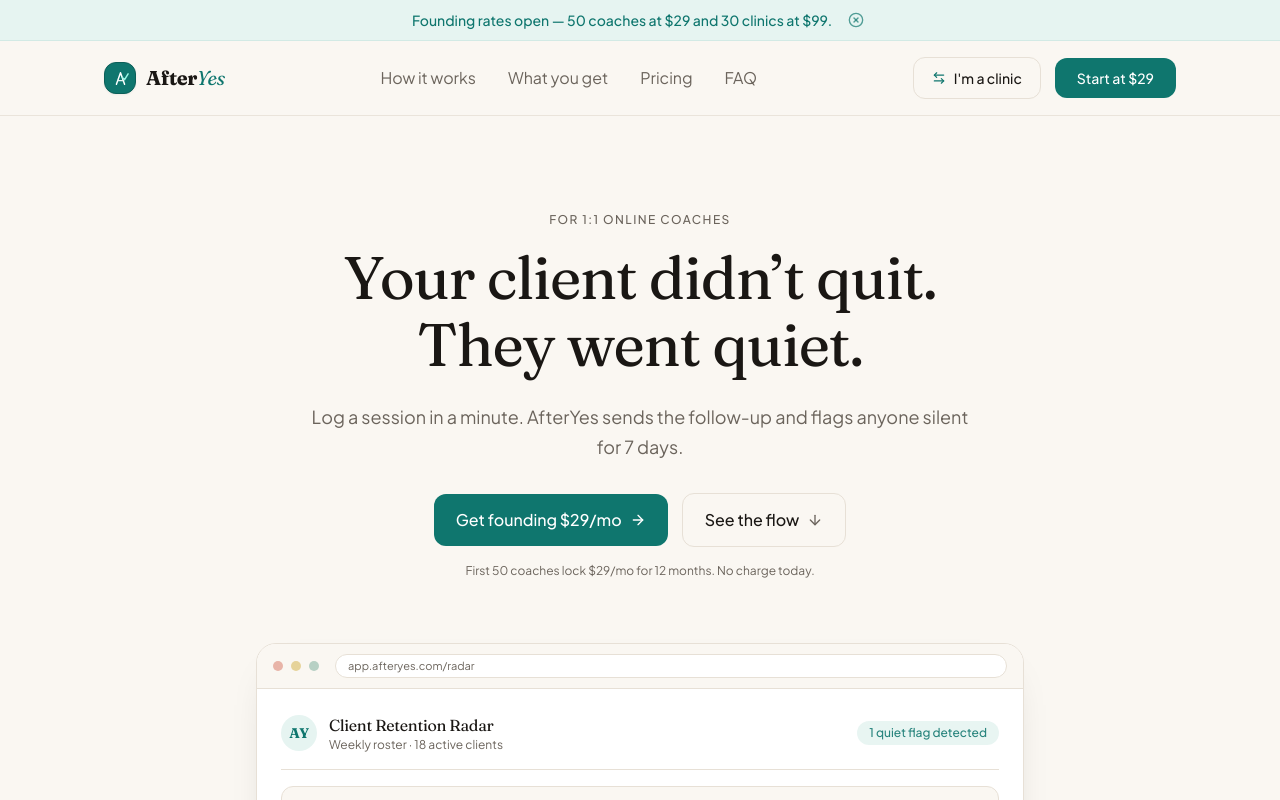
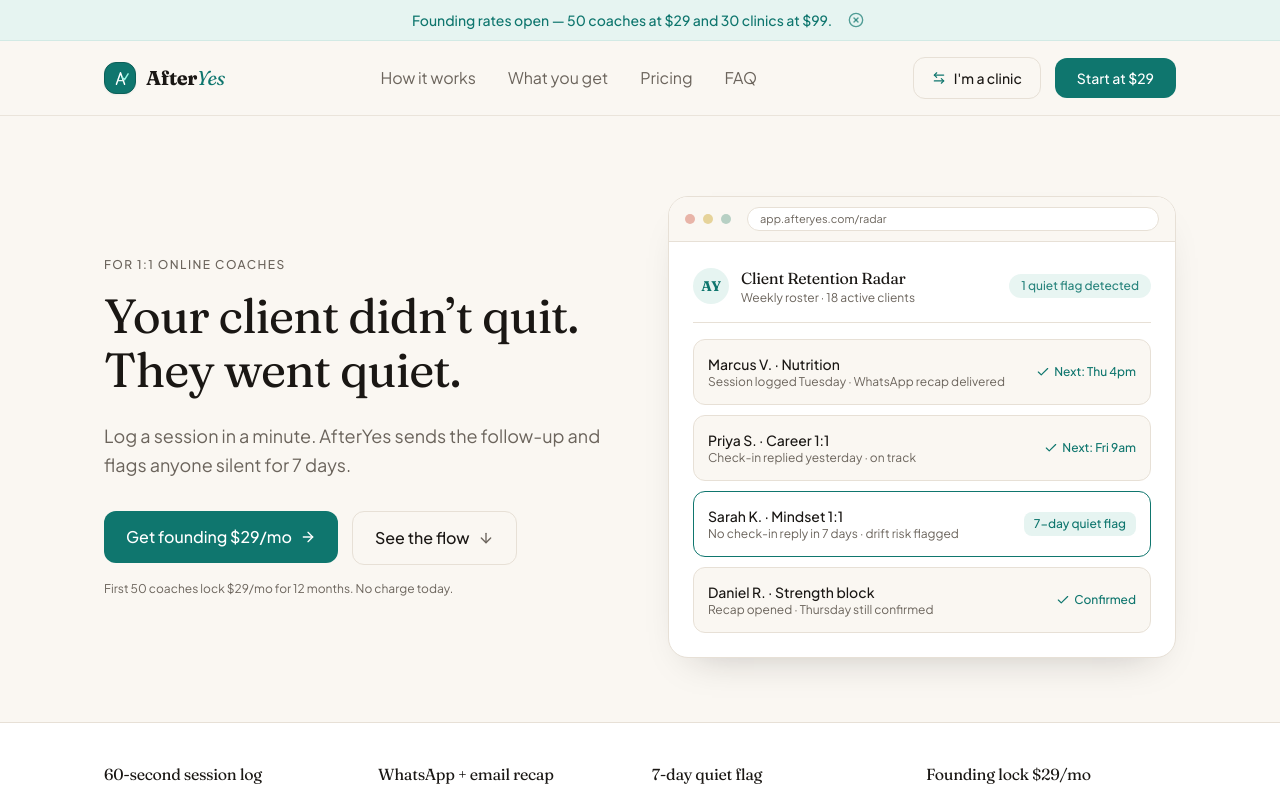
Before and after one commit to Sourendas/AfterYes, a React (Vite) app: page / in a window 1280 px wide. Both pictures are taken after a click on the button 440 px from the left and 573 px from the top of the page. Shown: the top 800 px of the page. Built offline with nearby package versions, Linux system fonts and the light colour scheme.

Commit message:
Lengthen coaches landing: split hero, problem, week timeline, compare, invite

```diff
--- a/src/components/CoachesPage.tsx
+++ b/src/components/CoachesPage.tsx
@@ -4,6 +4,7 @@
 import { ArrowRight, Check, ChevronDown, FileText, BellRing, Clock, ArrowDown } from 'lucide-react';
 import { AnimatedRadarMock } from './ProductMocks';
 import { CoachServiceStories } from './ServiceStories';
+import { ProofStrip, ProblemBand, WeekTimeline, CompareTable, NotThis, MidInvite } from './LandingExtras';
 
 export const CoachesPage: React.FC = () => {
   const { submitWaitlist, navigate } = useAudience();
@@ -37,25 +38,31 @@
   const scrollToFlow = () => document.getElementById('how-it-works')?.scrollIntoView({ behavior: 'smooth' });
   const faqs = [
     { q: 'Stay on WhatsApp?', a: 'Yes. Clients can receive session summaries and next check-in nudges directly over WhatsApp or email, without installing another app.' },
-    { q: 'Is this Trainerize?', a: 'No. Retention, not workout plans. AfterYes keeps clients from drifting away after they say yes.' },
+    { q: 'Is this Trainerize or Quenza?', a: 'No. Those tools run programs and workouts. AfterYes is the thin layer after they already said yes — notes, recap, quiet flag.' },
+    { q: 'Do I need to move off my current calendar?', a: 'No. Log the session and the next date. AfterYes is retention, not a full practice OS.' },
     { q: 'Pay now?', a: 'Not yet. Founding list first. We will email checkout invitations to afteryes.team@gmail.com replies before onboarding begins.' },
+    { q: 'Who is the founding rate for?', a: 'The first 50 coaches lock $29/mo for 12 months. No charge today. After the lock window, Starter is still $29 and Pro is $59.' },
   ];
 
   return (
     <div className="w-full text-[#1A1714]">
-      <section className="pt-16 sm:pt-24 pb-16 sm:pb-24 px-4 sm:px-6 max-w-[1120px] mx-auto">
-        <div className="max-w-3xl mx-auto text-center">
-          <div className="text-xs uppercase tracking-[0.12em] font-sans font-medium text-[#6B645C] mb-4">FOR 1:1 ONLINE COACHES</div>
-          <h1 className="text-[1.85rem] sm:text-5xl lg:text-6xl font-serif text-[#1A1714] tracking-tight leading-[1.12] mb-6">Your client didn’t quit. <br className="hidden sm:inline" />They went quiet.</h1>
-          <p className="text-base sm:text-lg text-[#6B645C] leading-relaxed mb-8 max-w-2xl mx-auto">Log a session in a minute. AfterYes sends the follow-up and flags anyone silent for 7 days.</p>
-          <div className="flex flex-col sm:flex-row items-center justify-center gap-3.5">
-            <button onClick={scrollToSignup} id="hero-coach-primary-cta" className="w-full sm:w-auto inline-flex items-center justify-center gap-2 px-[22px] py-[14px] rounded-[12px] bg-[#0F766E] text-white text-base font-medium hover:bg-[#0C5F59] transition-colors duration-150 cursor-pointer"><span>Get founding $29/mo</span><ArrowRight className="w-4 h-4" /></button>
-            <button onClick={scrollToFlow} id="hero-coach-secondary-cta" className="w-full sm:w-auto inline-flex items-center justify-center gap-2 px-[22px] py-[14px] rounded-[12px] bg-[#FAF7F2] hover:bg-[#F3EDE4] border border-[#E7E0D6] text-[#1A1714] text-base font-medium transition-colors duration-150 cursor-pointer"><span>See the flow</span><ArrowDown className="w-4 h-4 text-[#6B645C]" /></button>
+      <section className="pt-14 sm:pt-20 pb-12 sm:pb-16 px-4 sm:px-6 max-w-[1120px] mx-auto">
+        <div className="grid grid-cols-1 lg:grid-cols-2 gap-10 lg:gap-14 items-center">
+          <div className="text-center lg:text-left">
+            <div className="text-xs uppercase tracking-[0.12em] font-sans font-medium text-[#6B645C] mb-4">FOR 1:1 ONLINE COACHES</div>
+            <h1 className="text-[1.85rem] sm:text-5xl font-serif text-[#1A1714] tracking-tight leading-[1.12] mb-6">Your client didn’t quit. They went quiet.</h1>
+            <p className="text-base sm:text-lg text-[#6B645C] leading-relaxed mb-8 max-w-xl mx-auto lg:mx-0">Log a session in a minute. AfterYes sends the follow-up and flags anyone silent for 7 days.</p>
+            <div className="flex flex-col sm:flex-row items-center lg:items-start justify-center lg:justify-start gap-3.5">
+              <button onClick={scrollToSignup} id="hero-coach-primary-cta" className="w-full sm:w-auto inline-flex items-center justify-center gap-2 px-[22px] py-[14px] rounded-[12px] bg-[#0F766E] text-white text-base font-medium hover:bg-[#0C5F59] transition-colors duration-150 cursor-pointer"><span>Get founding $29/mo</span><ArrowRight className="w-4 h-4" /></button>
+              <button onClick={scrollToFlow} id="hero-coach-secondary-cta" className="w-full sm:w-auto inline-flex items-center justify-center gap-2 px-[22px] py-[14px] rounded-[12px] bg-[#FAF7F2] hover:bg-[#F3EDE4] border border-[#E7E0D6] text-[#1A1714] text-base font-medium transition-colors duration-150 cursor-pointer"><span>See the flow</span><ArrowDown className="w-4 h-4 text-[#6B645C]" /></button>
+            </div>
+            <p className="text-xs text-[#6B645C] mt-4">First 50 coaches lock $29/mo for 12 months. No charge today.</p>
           </div>
-          <p className="text-xs text-[#6B645C] mt-4">First 50 coaches lock $29/mo for 12 months. No charge today.</p>
+          <div><AnimatedRadarMock /></div>
         </div>
-        <div className="mt-12 sm:mt-16 max-w-3xl mx-auto"><AnimatedRadarMock /></div>
       </section>
+      <ProofStrip items={['60-second session log','WhatsApp + email recap','7-day quiet flag','Founding lock $29/mo']} />
+      <ProblemBand eyebrow="The week after they paid" title="Most retainers don’t explode. They fade." lead="The client said yes. You had a strong first call. Then homework slips, replies slow, and by week three you are guessing whether they are still in." columns={[{ title: 'Notes live in Photos', body: 'The commitment from Tuesday is in a screenshot. Next week you reconstruct the session from memory.' },{ title: 'Follow-up is 11pm you', body: 'You mean to send the recap. You don’t. They assume the work stopped when the Zoom ended.' },{ title: 'Quiet looks like fine', body: 'No complaint. No cancel email. Just silence — until the next invoice bounces.' }]} />
       <section id="how-it-works" className="py-16 sm:py-24 border-t border-[#E7E0D6]">
         <div className="max-w-[1120px] mx-auto px-4 sm:px-6">
           <div className="text-center max-w-2xl mx-auto mb-12 sm:mb-16">
@@ -74,6 +81,9 @@
         </div>
       </section>
       <CoachServiceStories />
+      <WeekTimeline eyebrow="A week with AfterYes" title="What actually happens between calls" steps={[{ day: 'Tue 5:08pm', title: 'You log the hour', body: 'Covered protein + sleep. Next check-in Thursday 4pm. Save. Recap queued.' },{ day: 'Tue 5:09pm', title: 'They get the recap', body: 'WhatsApp or email: what you locked, what to do, when you’ll talk.' },{ day: 'Thu 4pm', title: 'The check-in sits there', body: 'If they reply, the roster stays calm. If they don’t, the clock is running.' },{ day: 'Day 7', title: 'Quiet flag', body: 'Sarah surfaces on the radar. One human message while the retainer is still live.' }]} />
+      <CompareTable title="A retention layer, not another coaching OS" lead="Paperbell and Quenza run the whole practice. AfterYes sits after they already said yes." headers={['Job', 'Typical coaching OS', 'AfterYes']} rows={[{ label: 'Workout / program delivery', a: 'Core product', b: 'Not this' },{ label: 'Client website + payments', a: 'Often bundled', b: 'Keep what you have' },{ label: 'Session note + next date', a: 'Buried in a CRM', b: '60-second log' },{ label: 'Follow-up after the call', a: 'You, at 11pm', b: 'Recap on WhatsApp / email' },{ label: 'Quiet-client signal', a: 'You notice late', b: '7-day flag on the roster' },{ label: 'Founding price', a: '$50–$80+/mo typical', b: '$29/mo lock, first 50' }]} />
+      <NotThis yes={['You already have paying 1:1 clients','Follow-up currently lives in your head or camera roll','You want a quiet flag, not a new operating system','Clients already live on WhatsApp or email']} no={['You need a client-facing program / workout app','You sell group courses as the main product','You want a full CRM, contracts, and invoicing suite','You do not have clients yet and need a lead magnet']} />
       <section id="features" className="py-16 sm:py-24 border-t border-[#E7E0D6]">
         <div className="max-w-[1120px] mx-auto px-4 sm:px-6">
           <div className="text-center max-w-2xl mx-auto mb-12 sm:mb-16">
@@ -101,6 +111,7 @@
           <div className="max-w-3xl mx-auto space-y-2 text-center text-xs text-[#6B645C]"><p>First 50 coaches keep $29 for 12 months.</p><p>Phone AI is a clinic add-on. Coaches don’t need it to start.</p></div>
         </div>
       </section>
+      <MidInvite title="Lock $29 before the first 50 fill." body="No charge today. We’ll email checkout from afteryes.team@gmail.com when onboarding opens." cta="Join the coach list" onCta={scrollToSignup} />
       <section id="signup-card" className="py-16 sm:py-24 pb-28 sm:pb-24 border-t border-[#E7E0D6]">
         <div className="max-w-xl mx-auto px-4 sm:px-6">
           <div className="bg-[#FFFFFF] rounded-[20px] p-7 sm:p-10 border border-[#E7E0D6]">
```
